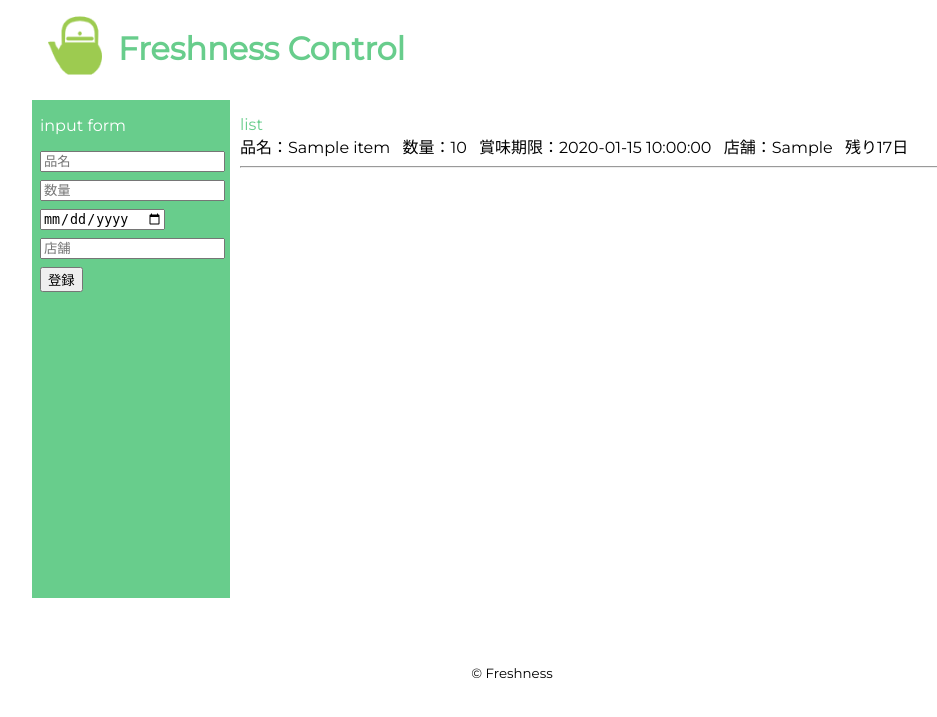
After one commit to pixcelo/Freshness_Control, a PHP site: page /index.php in a window 1280 px wide. The commit adds this page. Shown: the top 717 px of the page, without its empty margins (128-1065 px from the left). Run offline with PHP 8.4, Linux system fonts and the light colour scheme; tables that the repository leaves empty or names only in its code hold one stand-in row (values such as "Sample post").

Commit message:
入力された値をデータベースから取得してリスト表示

```diff
--- /dev/null
+++ b/index.php
@@ -0,0 +1,91 @@
+<!DOCTYPE html>
+<html lang="ja">
+<head>
+  <meta charset="UTF-8">
+  <meta name="viewport" content="width=device-width, initial-scale=1.0">
+  <meta http-equiv="X-UA-Compatible" content="ie=edge">
+  <link href="https://fonts.googleapis.com/css?family=Montserrat&display=swap" rel="stylesheet">
+  <link rel="stylesheet" href="style.css">
+  <link rel="icon" href="images/teapot.png">
+  <title>Freshness</title>
+</head>
+<script>
+
+
+</script>
+<body>
+
+  <div class="wrapper">
+
+    <header>
+      <div class="logo-box">
+        <img class="logo" src="images/teapot.png" alt="急須">
+        <h1>Freshness Control</h1>
+      </div>
+    </header>
+
+    <div class="sidebar">
+      <div class="side-box">
+        <p class="sidebar-p">input form</p>
+          <form class="input_form" action="input.php" method="post">
+            <input type="text" name="name" placeholder="品名">
+            <input type="text" name="quantity" placeholder="数量">
+            <input type="date" name="date" placeholder="賞味期限">
+            <input type="text" name="store"  placeholder="店舗"><br>
+            <button type="submit">登録</button>
+          </form>
+      </div>
+    </div>
+
+    <div class="contents">
+    <a class="contents-list">list</a>
+
+    <?php
+      try {
+        $pdo = new PDO(
+          'mysql:dbname=test_freshness;host=localhost;charset=utf8mb4',
+          'root',
+          '');
+
+        // PDOのエラーレポートを表示
+        $pdo->setAttribute(PDO::ATTR_ERRMODE, PDO::ERRMODE_EXCEPTION);
+
+        $items = $pdo->query('SELECT * FROM items ORDER BY date');
+
+
+      } catch(PDOException $e) {
+        echo 'DB接続エラー: ' . $e->getMessage();
+        var_dump($e);
+      }
+    ?>
+
+    <article>
+      <?php while ($item = $items->fetch()): ?>
+        <p class="item"><?php print('品名：' .$item['name']); ?></p>
+        <p class="item"><?php print('数量：' .$item['quantity']); ?></p>
+        <time class="item"><?php print('賞味期限：' .$item['date']); ?></time>
+        <p class="item"><?php print('店舗：' .$item['store']); ?></p>
+        <?php
+        //指定日時
+        date_default_timezone_set('Asia/Tokyo');
+        $today = new Datetime('now');
+        $limit = new Datetime($item['date']);
+        $interval = $limit->diff($today);
+
+        echo $interval->format('残り%a日');
+        ?>
+        <br>
+        <hr>
+      <?php endwhile; ?>
+    </article>
+
+    </div>
+
+    <footer>
+      <p><small>&copy; Freshness</small></p>
+    </footer>
+
+    </div>
+
+</body>
+</html>
--- a/style.css
+++ b/style.css
@@ -7,11 +7,11 @@ body {
   margin:0px auto;
   }
 
-  h1 {
+  h1, .contents-list {
     color: #68CD8C;
   }
 
-  .box {
+  .logo-box {
     display: flex;
     margin: 0 auto;
   }
@@ -31,21 +31,32 @@ body {
   margin:10px 10px 10px 0px;
   }
 
+  .side-box {
+    margin-left: 8px;
+  }
+
   .sidebar-p {
     color: #fff;
-    margin-left: 8px;
+  }
+
+  input {
+    margin-bottom: 8px;
   }
 
   .contents {
   float:left;
   width:748px;
   height:498px;
-  margin:10px 0px 10px 0px;
+  margin:25px 0px 50px 0px;
+  }
+
+  .item {
+    display: inline;
+    margin-right: 8px;
   }
 
   footer {
   clear:both;
-
   text-align: center;
   }
 
```
Also changed, not shown: index.html (deleted, +0 -45 lines), input.php (added, +55 -0 lines), 1 other file.
